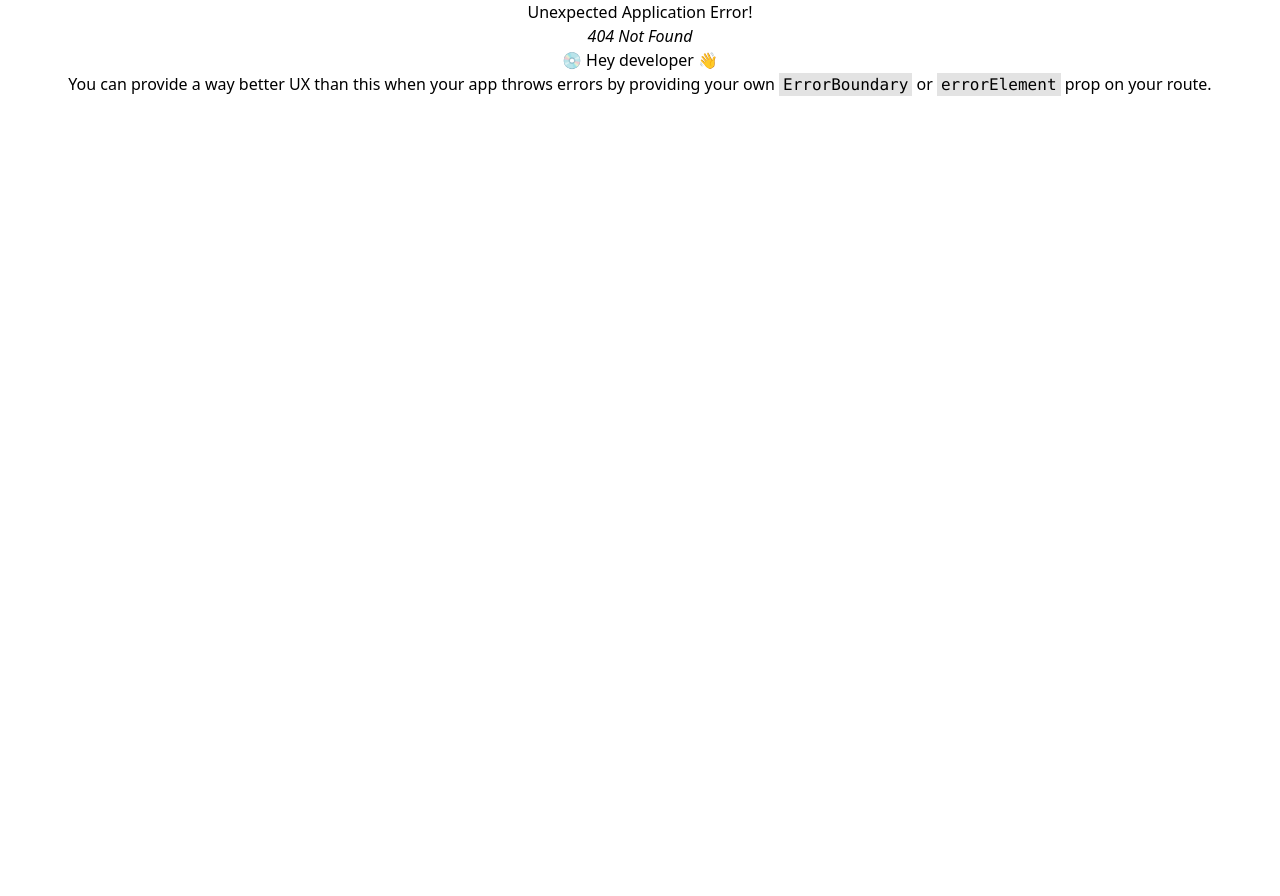
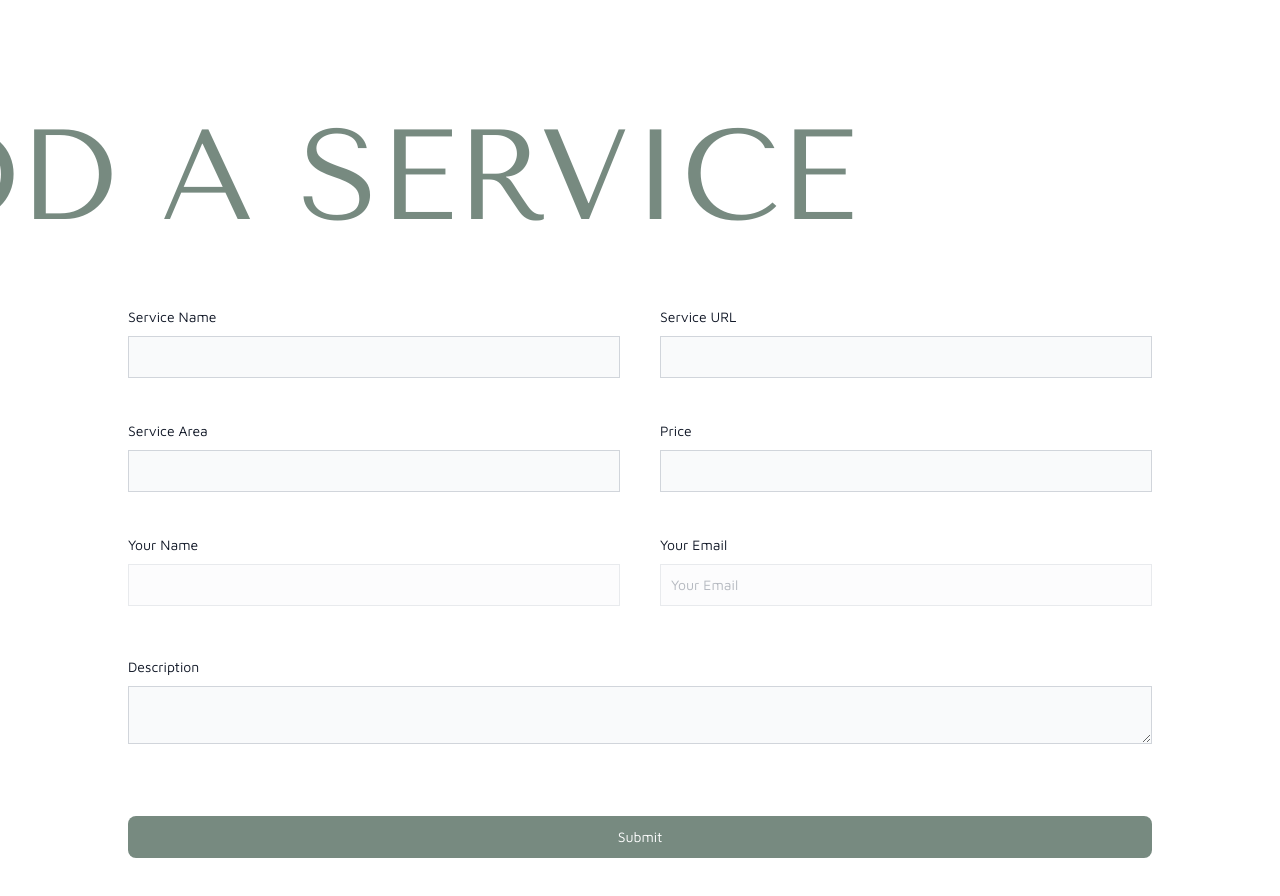
Before and after one commit to OdinPie/boi-de-boi-ne-client, a React (Vite) app: page /addproducts in a window 1280 px wide. Before the commit this address had no page. Shown: the top 896 px of the page. Before the commit the page ends 800 px from the top, so only its background shows below. Built offline with nearby package versions, Linux system fonts and the light colour scheme; a web font is replaced by a local one.

Commit message:
added addService page

```diff
--- a/src/Navigation/Navigationbar.jsx
+++ b/src/Navigation/Navigationbar.jsx
@@ -1,4 +1,5 @@
 import { Avatar, Dropdown, Navbar } from 'flowbite-react';
+import { Link } from 'react-router-dom';
 
 const Navigationbar = () => {
     return (
@@ -42,7 +43,7 @@ const Navigationbar = () => {
                 <Navbar.Link className='text-white' href="#">Dashboard</Navbar.Link>
               }>
               <Dropdown.Item>My Services</Dropdown.Item>
-              <Dropdown.Item>Add Services</Dropdown.Item>
+              <Link to='/addproducts'><Dropdown.Item>Add Services</Dropdown.Item></Link>
               <Dropdown.Item>My Scedules</Dropdown.Item>
               </Dropdown>
               </Navbar.Link>
--- /dev/null
+++ b/src/Pages/AddProducts/AddProducts.jsx
@@ -0,0 +1,73 @@
+import { Button, Checkbox, Label, TextInput, Textarea } from 'flowbite-react';
+import { motion, useScroll, useTransform } from 'framer-motion';
+
+const AddProducts = () => {
+    const { scrollYProgress } = useScroll();
+    let x = useTransform(scrollYProgress, [0,1], [0, -200]);
+    // ○ Picture URL of the Service
+    // ○ Service Name,
+    // ○ Your name, (from Firebase user , not editable )
+    // ○ Your email, (from Firebase user , not editable )
+    // ○ Price,
+    // ○ Service Area,
+    // ○ Description
+    // ○ Service Area,
+    // ○ provider picture (not in form)
+    return (
+        <div className='my-28'>
+        <motion.h1 className="text-9xl font-tenor uppercase transition-all ease-in-out text-greenish" style={{translateX: 0, transitionDuration: '3s',x}} animate={{translateX: -100}} initial={{ opacity: 0 }}
+    whileInView={{ opacity: 1}}>add a service</motion.h1>
+        <form className="max-w-5xl mx-auto text-left font-maven my-16">
+      <div className="grid grid-cols-2 gap-10">
+        <div>
+        <div className="mb-2 block">
+          <Label htmlFor="name1" value="Service Name" />
+        </div>
+        <TextInput style={{borderRadius:0}} id="name1" name='sname' type="text"  />
+      </div>
+        <div>
+        <div className="mb-2 block">
+          <Label htmlFor="name1" value="Service URL" />
+        </div>
+        <TextInput style={{borderRadius:0}} id="name1" name='spic' type="text"  />
+      </div>
+        <div>
+        <div className="mb-2 block">
+          <Label htmlFor="name1" value="Service Area" />
+        </div>
+        <TextInput style={{borderRadius:0}} id="name1" name='location' type="text"  />
+      </div>
+        <div>
+        <div className="mb-2 block">
+          <Label htmlFor="name1" value="Price" />
+        </div>
+        <TextInput style={{borderRadius:0}} id="name1" name='price' type="number"  />
+      </div>
+
+        <div>
+        <div className="mb-2 block">
+          <Label htmlFor="name1" value="Your Name" />
+        </div>
+        <TextInput style={{borderRadius:0}} id="name1" name='name' type="text" disabled />
+      </div>
+
+      <div>
+        <div className="mb-2 block">
+          <Label htmlFor="email1" value="Your Email" />
+        </div>
+        <TextInput style={{borderRadius:0}} id="email1" name='email' type="email" placeholder="Your Email" disabled />
+      </div>
+      </div><br /><br />
+      <div>
+        <div className="mb-2 block">
+          <Label htmlFor="name1" value="Description" />
+        </div>
+        <Textarea style={{borderRadius:0}} id="name1" name='name' type="text" />
+      </div>
+      <br /><br /><br />
+      <Button className='bg-greenish w-full' type="submit">Submit</Button>
+    </form></div>
+    );
+};
+
+export default AddProducts;
--- a/src/Routes/Routes.jsx
+++ b/src/Routes/Routes.jsx
@@ -2,6 +2,7 @@ import React from 'react';
 import { createBrowserRouter } from 'react-router-dom';
 import App from '../layout/App';
 import Banner from '../Banner/Banner';
+import AddProducts from '../Pages/AddProducts/AddProducts';
 
 
 
@@ -13,6 +14,10 @@ import Banner from '../Banner/Banner';
                 {
                     path: '/',
                     element: <Banner></Banner>
+                },
+                {
+                    path: '/addproducts',
+                    element: <AddProducts></AddProducts>
                 }
             ]
         }
--- a/src/index.css
+++ b/src/index.css
@@ -7,3 +7,11 @@
   inset: 0;
   background-color: rgba(0,0,0,0.5);
 }
+.input{
+  border: none;
+  border-radius: 0;
+  width: 100%;
+}
+.input:focus{
+  outline: none;
+}
--- a/src/layout/App.jsx
+++ b/src/layout/App.jsx
@@ -4,7 +4,7 @@ import './App.css'
 function App() {
   return (
     <>
-    <Navigationbar></Navigationbar>
+    {/* <Navigationbar></Navigationbar> */}
     <Outlet></Outlet>
     </>
   )
```
